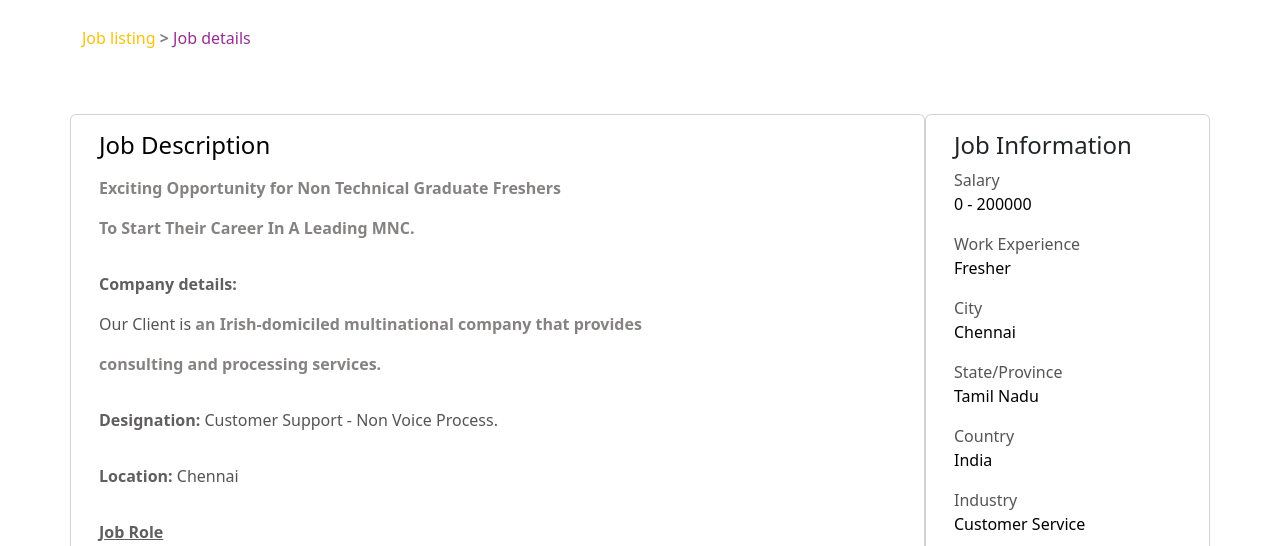
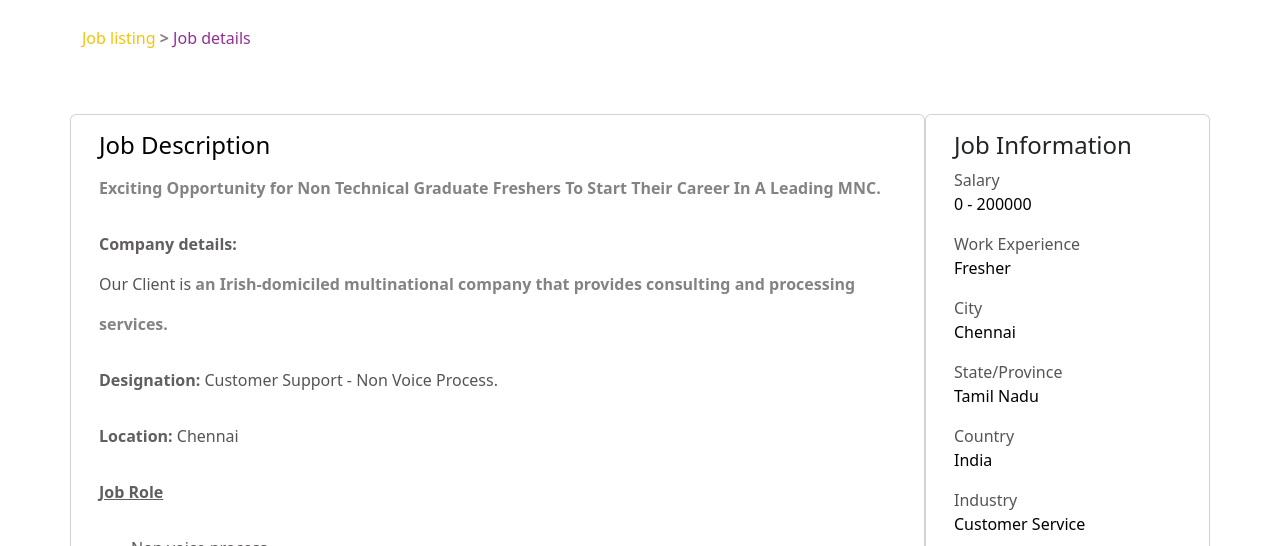
Before and after one commit to Kuldeep-Lab/Web-Designer-Task-1, a plain HTML site: page index.html in a window 1280 px wide. Shown: the part 582-1128 px from the top of the page. Drawn offline with nearby package versions, Linux system fonts and the light colour scheme.

Commit message:
Update index.html
update

```diff
--- a/index.html
+++ b/index.html
@@ -72,11 +72,11 @@
                     <div class="card-body line">
                         <h4 class="effect">Job Description</h4>
 
-                        <p class="card-text" style="width: 60%; color: rgb(134, 130, 130);"><strong> Exciting
+                        <p class="card-text" style="width: ; color: rgb(134, 130, 130);"><strong> Exciting
                                 Opportunity for Non Technical Graduate Freshers To Start Their Career In A Leading
                                 MNC.</strong></p>
 
-                        <p class="card-text" style="width: 70%;"><b style="color: rgb(96, 94, 94);">Company details:</b>
+                        <p class="card-text" style="width: ;"><b style="color: rgb(96, 94, 94);">Company details:</b>
                             <br> Our Client is <b style="color: rgb(134, 130, 130);">an Irish-domiciled multinational
                                 company that provides
                                 consulting and processing services.</b>
```
